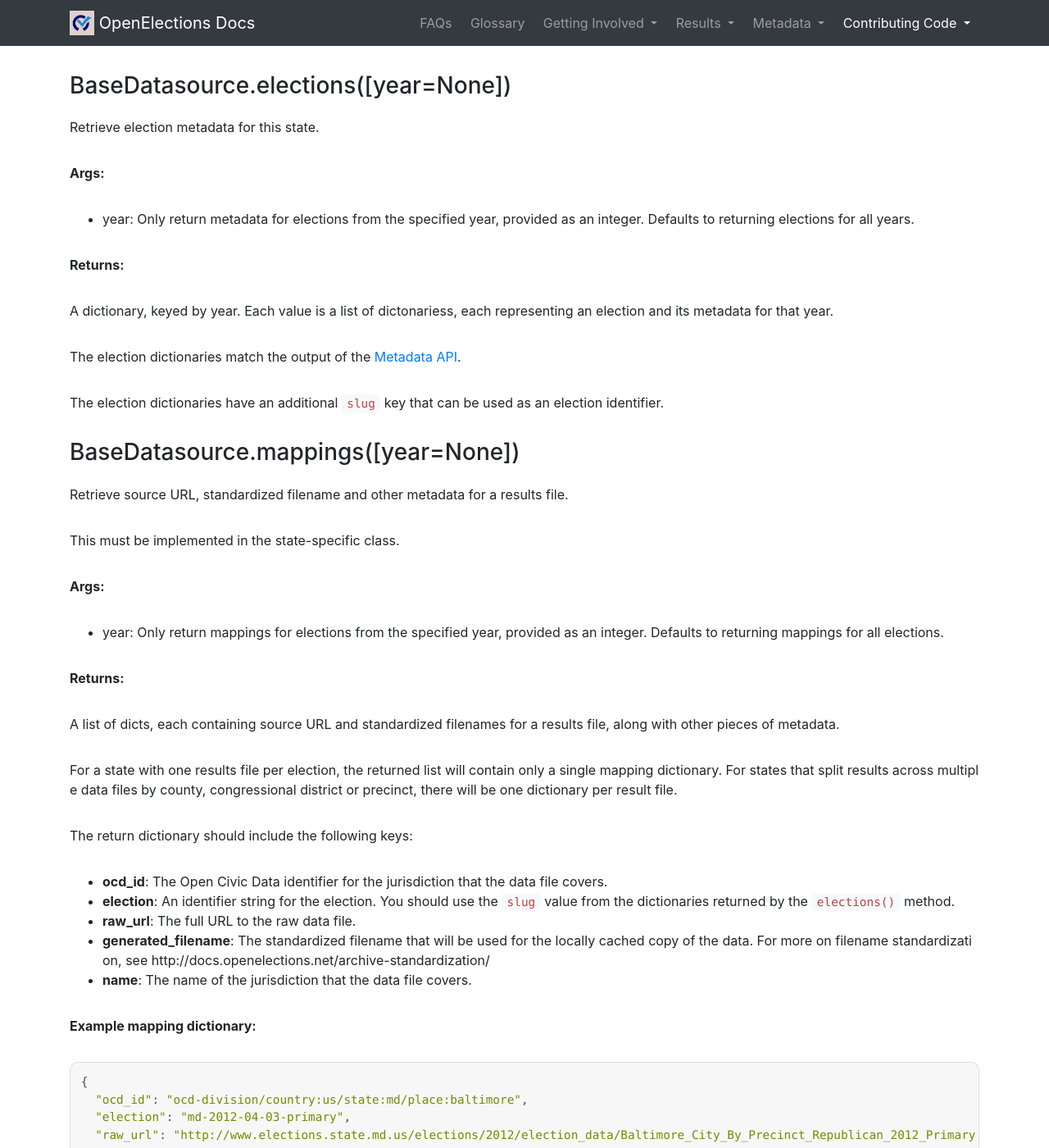
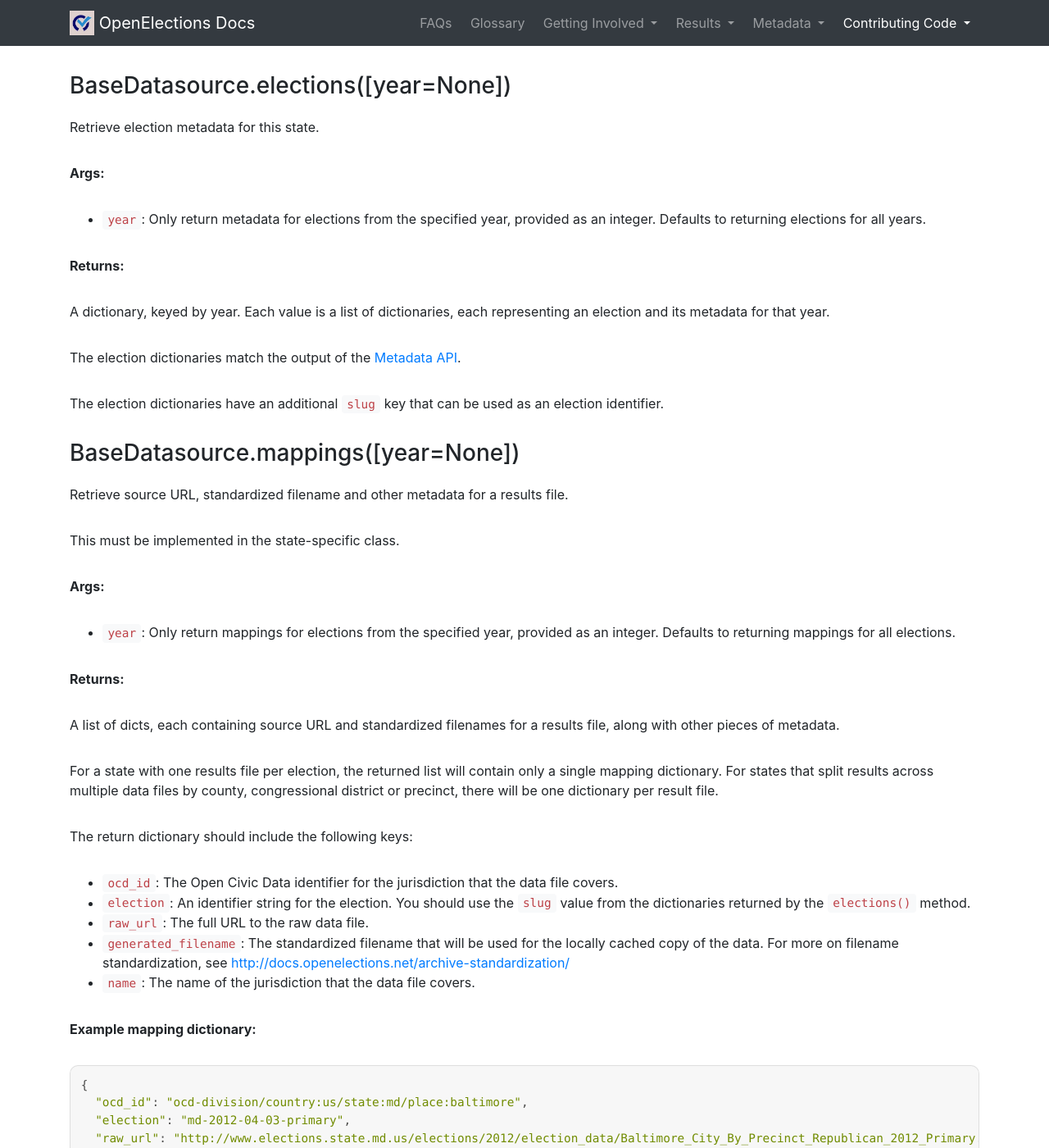
Before and after one commit to openelections/docs, a Jekyll site: the page built from pythonapi.md, in a window 1280 px wide and 1400 px high, scrolled down 294 px. Shown: the whole window at 82% size. Built offline with Jekyll 4.4.1, drawn with Linux system fonts in a browser that asks for light colours; nearby versions of some CDN libraries; some web fonts are replaced; some of the changed text lies outside the part shown.

Commit message:
better word-break/word-wrap sitewide and formatting

```diff
--- a/assets/css/openelex-docs.css
+++ b/assets/css/openelex-docs.css
@@ -7,7 +7,7 @@
 
 .h1, .h2, .h3, .h4, .h5, .h6, h1, h2, h3, h4, h5, h6 {
    margin-bottom: 1.5rem;
-   word-break: break-all;
+   word-wrap: break-word;
  }
 
 h2:first-child {
@@ -65,7 +65,7 @@ table + p {
 
 p, ul, ol {
   margin-bottom: 2rem;
-  word-break: break-all;
+  word-wrap: break-word;
 }
 
 pre {
@@ -73,8 +73,11 @@ pre {
   border: 1px rgba(0, 0, 0, 0.1) solid;
   padding: .8rem;
   border-radius: 10px;
+  word-wrap: break-word;
+}
+
+code {
   word-break: break-all;
-  word-wrap: break-word;
 }
 
 .nav-item {
--- a/pythonapi.md
+++ b/pythonapi.md
@@ -15,7 +15,7 @@ such as URLs of raw data files, and for standardizing names of result
 files.
 
 It should be subclassed in state-specific modules as
-``openelex.us.{state_abbrev}.datasource.Datasource``.
+`openelex.us.{state_abbrev}.datasource.Datasource`.
 
 ### BaseDatasource.elections([year=None])
 
@@ -23,13 +23,13 @@ Retrieve election metadata for this state.
 
 **Args:**
 
-* year: Only return metadata for elections from the specified year,
+* `year`: Only return metadata for elections from the specified year,
 provided as an integer.  Defaults to returning elections
 for all years.
 
 **Returns:**
 
-A dictionary, keyed by year.  Each value is a list of dictonariess,
+A dictionary, keyed by year.  Each value is a list of dictionaries,
 each representing an election and its metadata for that year.
 
 The election dictionaries match the output of the
@@ -46,7 +46,7 @@ This must be implemented in the state-specific class.
 
 **Args:**
 
-* year: Only return mappings for elections from the specified year,
+* `year`: Only return mappings for elections from the specified year,
         provided as an integer.  Defaults to returning mappings for
         all elections.
 
@@ -62,17 +62,17 @@ precinct, there will be one dictionary per result file.
 
 The return dictionary should include the following keys:
 
-* **ocd_id**: The Open Civic Data identifier for the jurisdiction
+* `ocd_id`: The Open Civic Data identifier for the jurisdiction
     that the data file covers.
-* **election**: An identifier string for the election.  You
-    should use the ``slug`` value from the dictionaries returned by
+* `election`: An identifier string for the election.  You
+    should use the `slug` value from the dictionaries returned by
     the ``elections()`` method.
-* **raw_url**: The full URL to the raw data file.
-* **generated_filename**: The standardized filename that will be
+* `raw_url`: The full URL to the raw data file.
+* `generated_filename`: The standardized filename that will be
     used for the locally cached copy of the data.  For more on
     filename standardization, see
-    http://docs.openelections.net/archive-standardization/
-* **name**: The name of the jurisdiction that the data file covers.
+    [http://docs.openelections.net/archive-standardization/](http://docs.openelections.net/archive-standardization/)
+* `name`: The name of the jurisdiction that the data file covers.
 
 **Example mapping dictionary:**
 
@@ -87,15 +87,15 @@ The return dictionary should include the following keys:
 }
 {% endhighlight %}
 
-The ``ocd_id`` and ``name`` values in the returned dictionary
+The `ocd_id` and `name` values in the returned dictionary
 should reflect the jurisdiction that the data covers.  For
 example, a file containing results for all of Delaware would have
-an ocd\_id of ``ocd-division/country:us/state:de`` and a name of
+an `ocd\_id` of `ocd-division/country:us/state:de` and a name of
 "Delaware".
 
 A file containing results for Worcester County, Maryland would
-have an ocd\_id of
-``ocd-division/country:us/state:md/county:worcester`` and a name
+have an `ocd\_id` of
+`ocd-division/country:us/state:md/county:worcester` and a name
 of "Worcester".
 
 
@@ -107,7 +107,7 @@ This must be implemented in the state-specific class.
 
 **Args:**
 
-* year: Only return URLs for elections from the specified year,
+* `year`: Only return URLs for elections from the specified year,
     provided as an integer.  Default is to return URLs for all
     elections.
 
@@ -123,7 +123,7 @@ This must be implemented in the state-specific class.
 
 **Args:**
 
-* year: Only return URLs for elections from the specified year.
+* `year`: Only return URLs for elections from the specified year.
 Default is to return URL and filename pairs for all elections.
 
 **Returns:**
@@ -142,7 +142,7 @@ you won't have to implement this.
 
 **Args:**
 
-* year: Only return URLs for elections from the specified year.
+* `year`: Only return URLs for elections from the specified year.
 Default is to return URL and filename pairs for all elections.
 
 **Returns:**
@@ -156,9 +156,9 @@ Retrieve jurisdictional mappings based on OCD IDs.
 
 **Args:**
 
-* filename: Filename of the CSV file containing jurisdictional
+* `filename`: Filename of the CSV file containing jurisdictional
 mappings.  Default is
-openelex/us/{state_abbrev}/mappings/{state_abbrev}.csv.
+`openelex/us/{state_abbrev}/mappings/{state_abbrev}.csv`.
 
 **Returns:**
 
@@ -192,25 +192,25 @@ Generate a slug for an election.
 
 **Args:**
 
-* election: Dictionary of election attributes as returned by the
+* `election`: Dictionary of election attributes as returned by the
 metadata API.
 
 **Returns:**
 
 A string containing a unique identifier for an election.  For
-example, "ar-2012-05-22-primary".
+example, `ar-2012-05-22-primary`.
 
 ### BaseDatasource.\_url\_paths([filename=None])
 
 Load URL metadata from a CSV file.
 
 The CSV file should follow the conventsions described at
-http://docs.openelections.net/guide/#populating-urlpathscsv
+[http://docs.openelections.net/guide/#populating-urlpathscsv](http://docs.openelections.net/guide/#populating-urlpathscsv)
 
 **Args:**
 
-* filename: Path to a URL paths CSV file.  Default is
-openelex/{state\_abbrev}/mappings/url\_paths.csv
+* `filename`: Path to a URL paths CSV file.  Default is
+`openelex/{state\_abbrev}/mappings/url\_paths.csv`
 
 **Returns:**
 
```
Also changed, not shown: other parts of pythonapi.md (+10 -11 lines).
